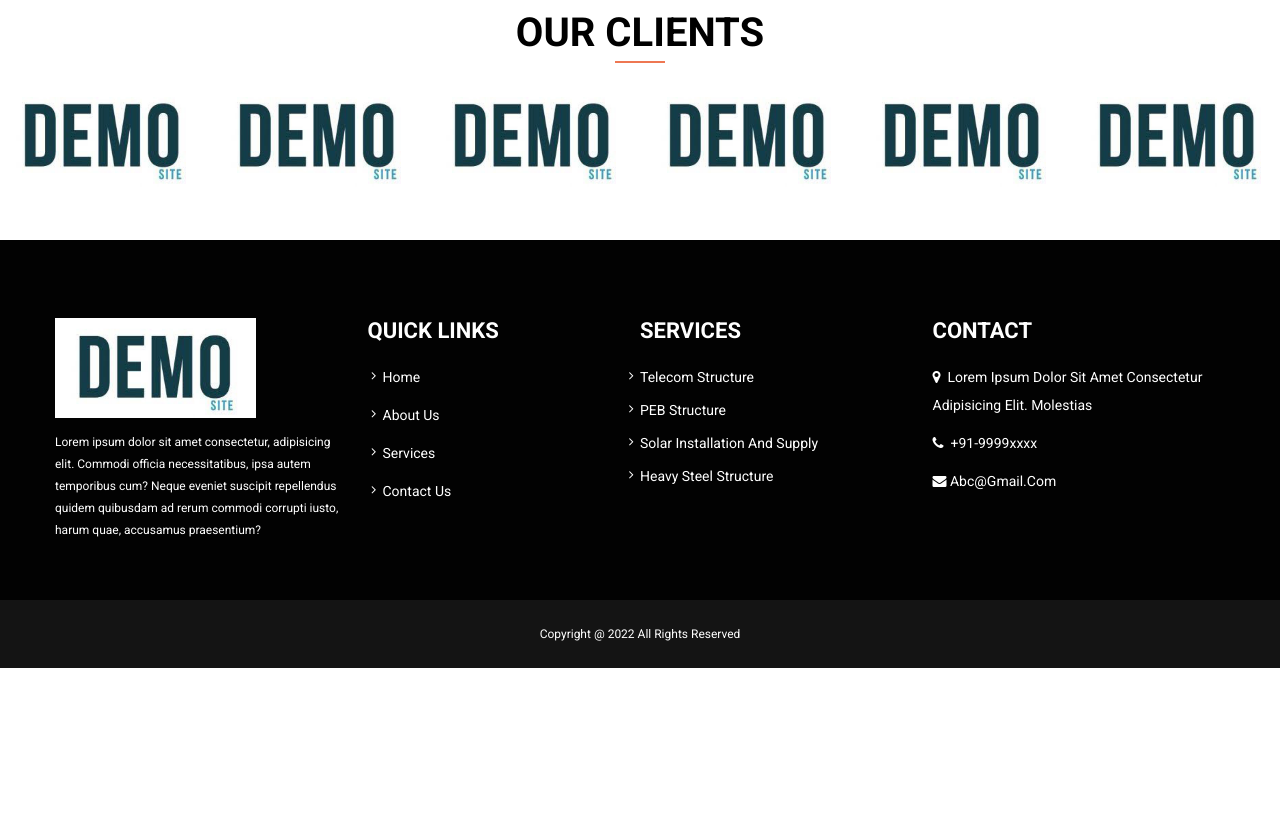
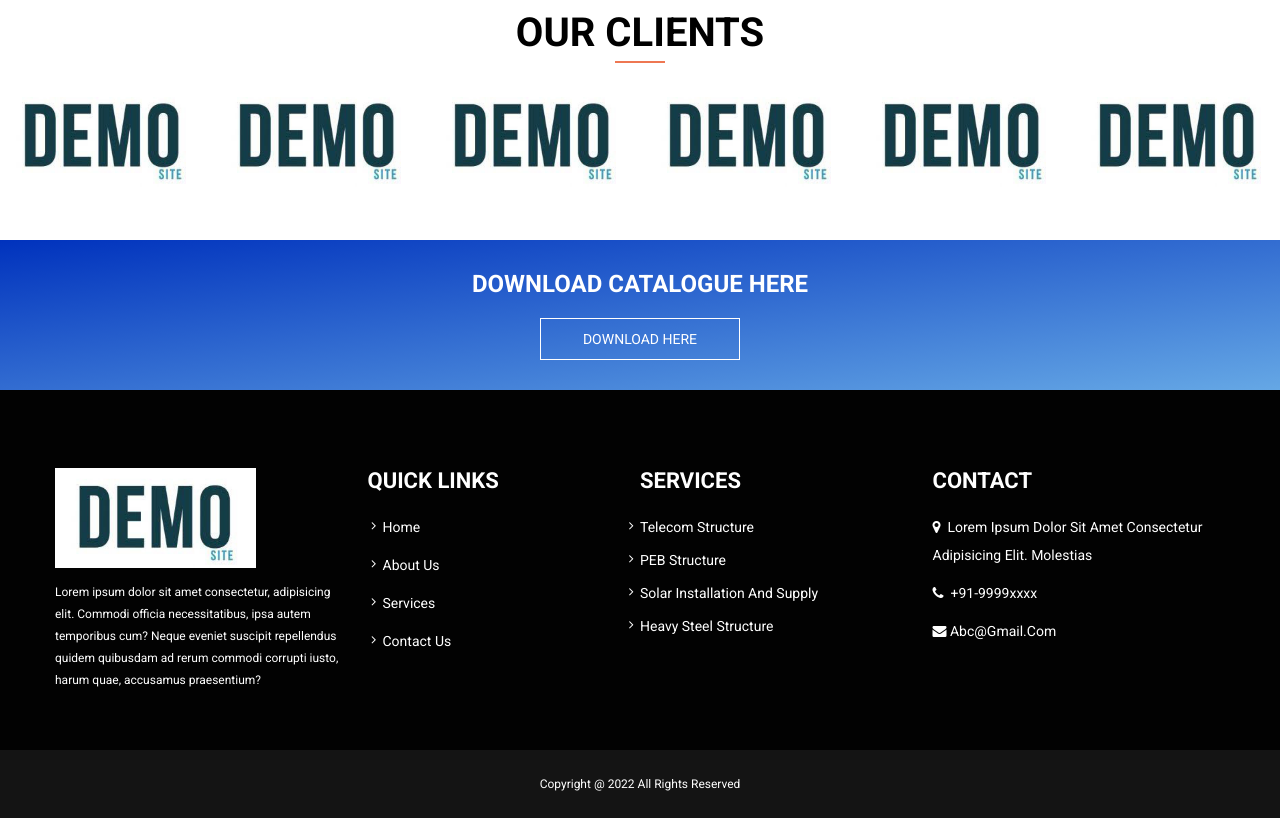
Before and after one commit to as567810/tower, a PHP site: page / in a window 1280 px wide. Shown: the part 2137-2955 px from the top of the page. Before the commit the page ends 2805 px from the top, so only its background shows below. Run offline with PHP 8.4, Linux system fonts and the light colour scheme.

Commit message:
some chnages

```diff
--- a/css/style.css
+++ b/css/style.css
@@ -1012,6 +1012,36 @@ header nav ul li a.active {
     height: 2px;
     background: #EE7752;
 }
+.brochure{
+    padding: 30px 0;
+    text-align: center;
+    background-image: linear-gradient(to bottom right, rgb(0, 50, 189), rgba(0, 110, 212, 0.603));
+    color: #fff;
+}
+
+.brochure h2{
+    color: #fff;
+    font-size: 24px;
+    text-transform: uppercase;
+    margin-bottom: 20px;
+
+}
+.brochure .btn{
+    background: none;
+    color: #fff;
+    width: 200px;
+    height: 40px;
+    border: 1px solid #fff;
+    display: table;
+    margin: auto;
+    line-height: 40px;
+    transition: 0.2s;
+    text-transform: uppercase;
+}
+.brochure .btn:hover{
+    background: #fff;
+    color: #444;
+}
 /***********************footer *****************/
 
 footer {
--- a/index.html
+++ b/index.html
@@ -248,6 +248,12 @@
         </div>
   </section>
 
+
+  <section class="brochure">
+      <h2>Download Catalogue here</h2>
+      <a class="btn" href="">Download here</a>
+  </section>
+
   <footer class="wow fadeInDown ">
     <div class="foot-2">
       <div class="container">
```
